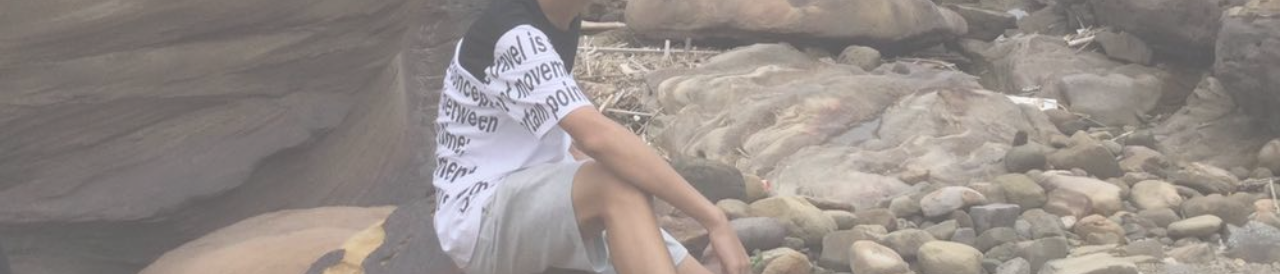
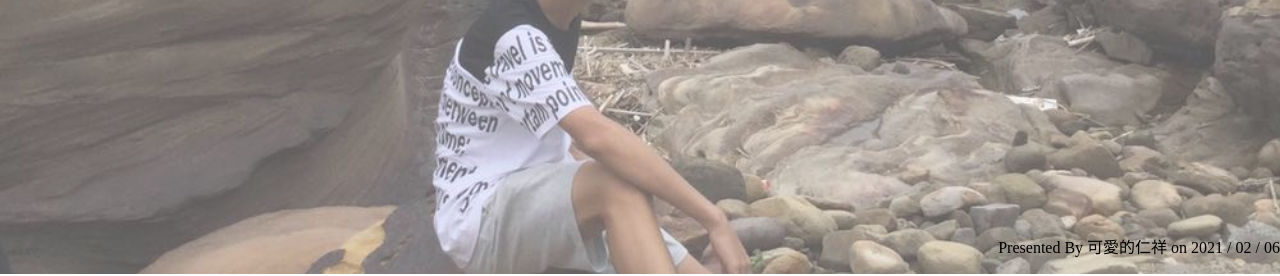
Before and after one commit to frank931023/Arthor-Lai-WebPage, a plain HTML site: page index.html in a window 1280 px wide. Shown: the part 526-802 px from the top of the page. Drawn offline with Linux system fonts and the light colour scheme.

Commit message:
update sign again

```diff
--- a/index.html
+++ b/index.html
@@ -157,6 +157,11 @@
             transform: translate(-50%,0%);/* 變形:位移(x軸,y軸) */
             letter-spacing: 7px;/* 字距調整 */
         }
+        .sign p{
+            position: absolute;
+            bottom: 0;
+            right: 0;
+        }
     </style>
 </head>
 <body>
```
